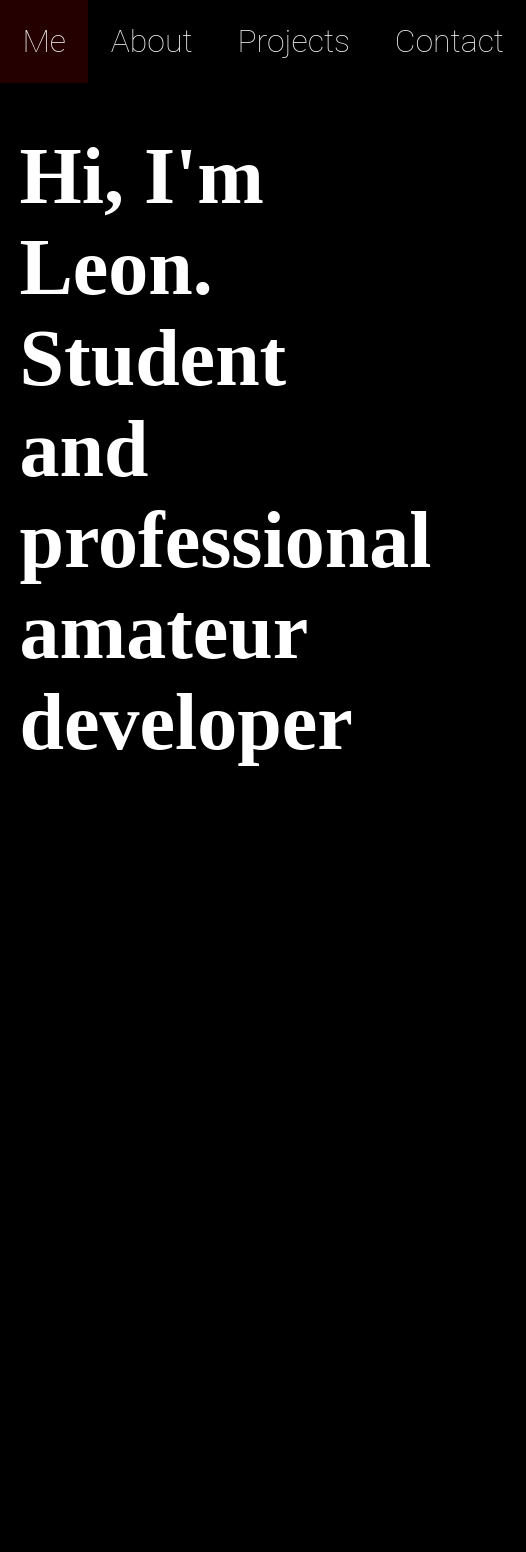
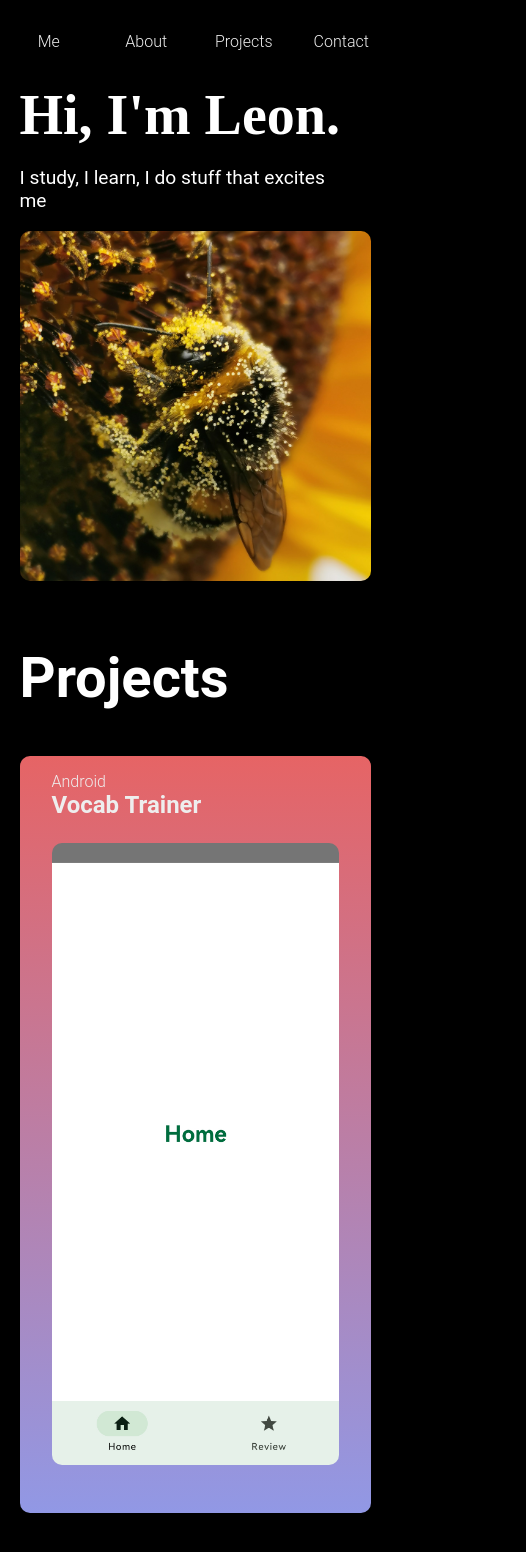
Before and after one commit to Toxillo/toxillo-showcase, a Gatsby site: page / in a window 390 px wide. Shown: the whole page, 526 px wide, since content can reach past the window. Before the commit the page ends 844 px from the top, so only its background shows below. Built offline with nearby package versions, Linux system fonts and the light colour scheme; Gatsby itself is replaced by a stand-in of ours.

Commit message:
Added Project tiles mobile first

```diff
--- a/gatsby-config.js
+++ b/gatsby-config.js
@@ -1,7 +1,7 @@
 module.exports = {
   siteMetadata: {
     title: `Toxillo Showcase`,
-    siteUrl: `https://www.yourdomain.tld`
+    siteUrl: `https://www.toxillo.com`
   },
   plugins: [{
     resolve: 'gatsby-plugin-google-analytics',
--- a/src/components/Header.js
+++ b/src/components/Header.js
@@ -1,5 +1,4 @@
 import * as React from 'react'
-import './Header.scss'
 
 const Header = ({ children }) => {
     return (
--- a/src/components/Header.scss
+++ /dev/null
@@ -1 +0,0 @@
-$header-height: 70px;
--- a/src/components/NavBar.js
+++ b/src/components/NavBar.js
@@ -7,16 +7,16 @@ const NavBar = () => {
         <nav className="main-nav">
             <ul className="main-nav__items">
                 <li id="main-nav__heading" className="main-nav__item">
-                    <Link to="index.html">Me</Link>
+                    <Link to="404">Me</Link>
                 </li>
                 <li className="main-nav__item">
-                    <Link to="index.html">About</Link>
+                    <Link to="404">About</Link>
                 </li>
                 <li className="main-nav__item">
-                    <Link to="index.html">Projects</Link>
+                    <Link to="404">Projects</Link>
                 </li>
                 <li className="main-nav__item">
-                    <Link to="index.html">Contact</Link>
+                    <Link to="404">Contact</Link>
                 </li>
             </ul>
         </nav>
--- a/src/components/NavBar.scss
+++ b/src/components/NavBar.scss
@@ -13,7 +13,7 @@ ul {
 }
 
 .main-nav__item {
-    color: #fff;
+    color: $on-primary;
     width: 100%;
     text-align: center;
 
@@ -23,12 +23,7 @@ ul {
     }
 
     a {
-        font-family: $font-stack;
-        font-size: 2em;
-        font-weight: 100;
         display: block;
-        text-decoration: none;
-        color: #eee;
         padding: $header-padding;
     }
 }
--- /dev/null
+++ b/src/components/Tile.js
@@ -0,0 +1,18 @@
+import { Link } from 'gatsby'
+import { StaticImage } from 'gatsby-plugin-image'
+import * as React from 'react'
+
+const Tile = ({ dest, platform, title, img, img_alt }) => {
+    return (
+        <Link className='tile' to={dest}>
+            <span>{platform}</span>
+            <h2>{title}</h2>
+            <div className='tile-graphic-container'>
+                <StaticImage className='tile-graphic' src="../images/homeScreen.png" alt="Screenshot of Vocab Trainer app"
+                />
+            </div>
+        </Link>
+    )
+}
+
+export default Tile
--- a/src/pages/index.js
+++ b/src/pages/index.js
@@ -3,6 +3,7 @@ import { StaticImage } from 'gatsby-plugin-image'
 import './main.scss'
 import Header from '../components/Header'
 import NavBar from '../components/NavBar'
+import Tile from '../components/Tile'
 
 const IndexPage = () => {
 
@@ -17,12 +18,12 @@ const IndexPage = () => {
           <div className='hero'>
             <h1 className='hero-title'>
               Hi, I'm Leon.
-              <br></br>
-              Student and professional amateur developer
             </h1>
-            <p className='hero-text'></p>
+            <p className='hero-text'>
+              I study, I learn, I do stuff that excites me
+            </p>
           </div>
-          <div className='hero__graphic-container'>
+          <div className='hero-graphic-container'>
             <StaticImage
               className='hero-graphic'
               alt="Clifford, a reddish-brown pitbull, posing on a couch and looking stoically at the camera"
@@ -31,10 +32,17 @@ const IndexPage = () => {
           </div>
         </div>
       </section>
+      <section>
+        <h1>Projects</h1>
+        <div className='tile-container'>
+          <Tile dest="404" platform="Android" title="Vocab Trainer"></Tile>
+          {/* <Tile dest="404" platform="iOS" title="Scrabble Online" img="../images/scrabble.png" img_alt="Screenshot of Scrabble Clone"></Tile> */}
+        </div>
+      </section>
     </>
   )
 }
 
-export const Head = () => <title>Home Page</title>
+export const Head = () => <title>Toxillo | Work in Progress</title>
 
 export default IndexPage
--- a/src/pages/main.scss
+++ b/src/pages/main.scss
@@ -5,44 +5,90 @@
     box-sizing: border-box;
 }
 
-h1 {
-    font-weight: 700;
-    font-size: $h1-size;
-    margin: 0;
-}
-
 body {
     font-family: $font-stack;
     color: $on-primary;
     background-color: black;
-    margin: 0;
+    margin: 0 auto;
+}
+
+section {
+    margin: 0 auto 4em;
+    max-width: 90%;
+}
+
+a {
+    font-family: $font-stack;
+    font-size: $link-size;
+    font-weight: 300;
+    text-decoration: none;
+    color: #eee;
+}
+
+h1, h2 {
+    margin: 0 0 0.8em;
+}
+
+h1 {
+    font-weight: 700;
+    font-size: $h1-size;
+}
+
+h2 {
+    margin-bottom: 1em;
+}
+
+
+.gatsby-image-wrapper {
+    border-radius: 10px;
 }
 
 .hero-container {
-    display: flex;
-    justify-content: space-between;
-    align-items: center;
     margin: 0 auto;
-    max-width: 90%;
-    padding-top: 3em;
 }
 
 .hero {
     font-family: 'Noto Serif JP', serif;
 
     p {
+        font-family: $font-stack;
         margin-top: 1em;
         padding-right: 2em;
-        font-size: 1.5em;
+        font-size: $text-size;
     }
 }
 
-.hero__graphic-container {
+.hero-title {
+    margin: 0
+}
+
+.hero-graphic-container {
     display: flex;
-    height: 555px;
-    width: 555px;
+    height: 350px;
+    width: 100%;
+}
 
-    .gatsby-image-wrapper {
-        border-radius: 10px;
+.tile-container {
+    display: flex;
+    flex-direction: column;
+    gap: 3em;
+    margin: 0em auto;
+}
+
+.tile {
+    background: linear-gradient(#e66465, #9198e5);
+    padding: 1em 2em 3em;
+    border-radius: 10px;
+}
+
+.tile-graphic-container a {
+    border-radius: 10px;
+}
+
+@media (min-width: 1024px) {
+    .hero-container {
+        display: flex;
+        justify-content: space-between;
+        align-items: center;
     }
 }
--- a/src/utilities/_variables.scss
+++ b/src/utilities/_variables.scss
@@ -1,9 +1,14 @@
 //Fonts
 $font-stack: 'Roboto', sans-serif;
-$h1-size: 5em;
+$h1-size: 3.5em;
+$link-size: 1em;
+$text-size: 1.2em;
 
+$h1-size-large: 5em;
+$link-size-large: 2em;
 //Dimensions
-$header-padding: 0.7em;
+$header-padding: 2em 0;
 
+$header-padding-large: 0.7em;
 //Colors
 $on-primary: #fff;
```
Also changed, not shown: src/pages/404.js (+13 -18 lines), src/images/homeScreen.png (added), src/images/scrabble.png (added).
